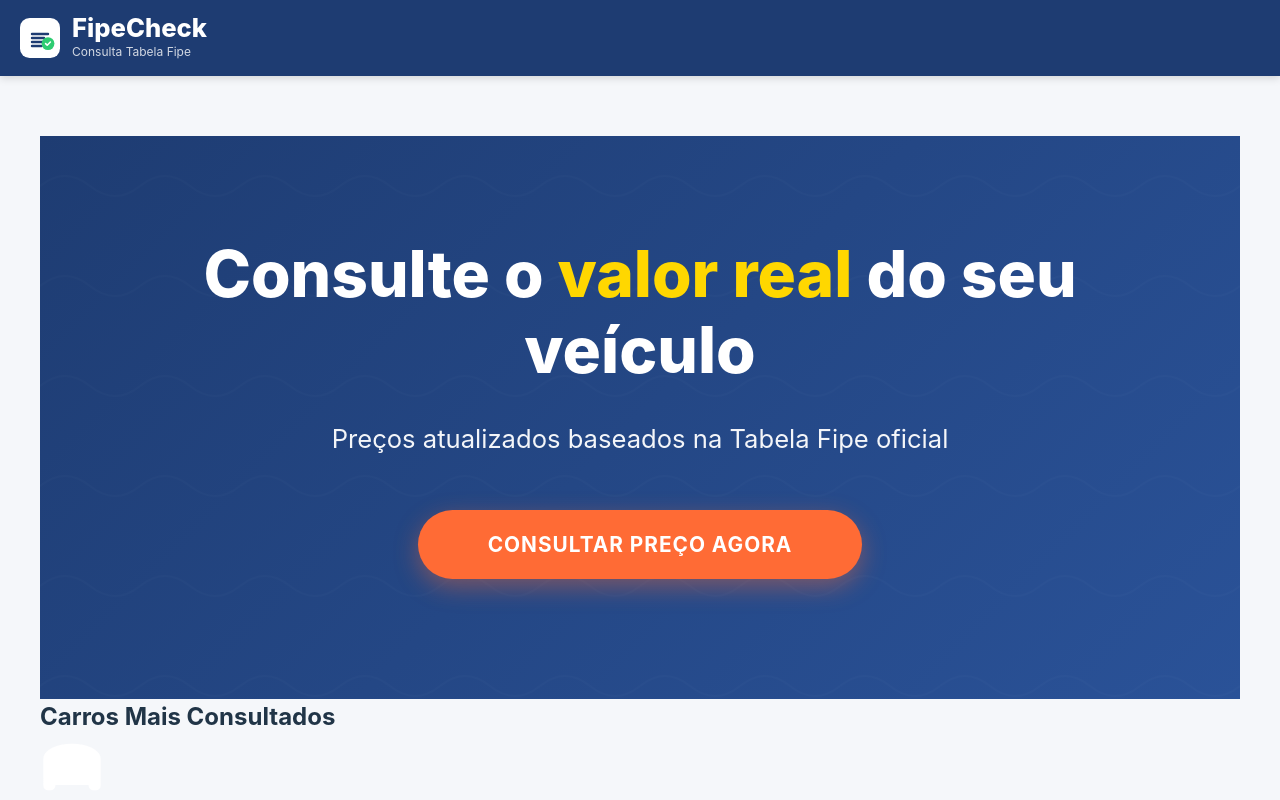
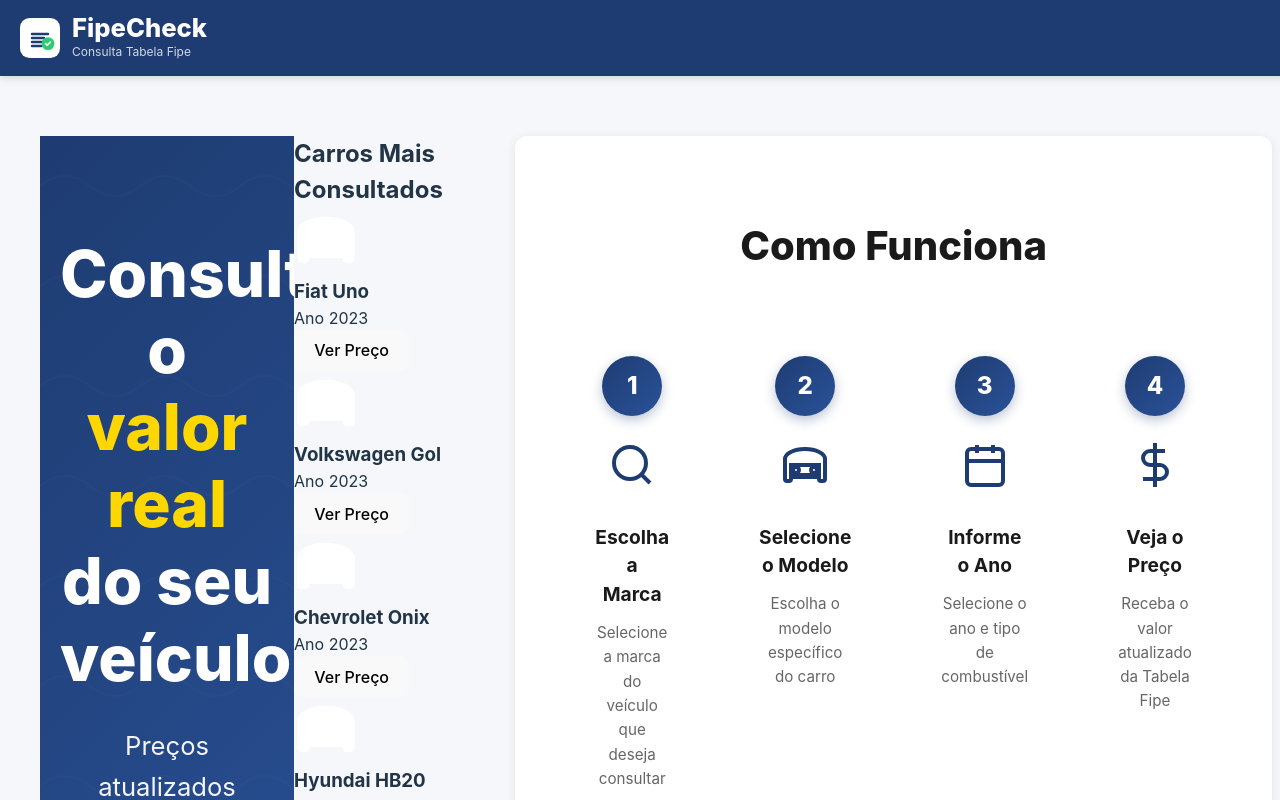
Before and after one commit to Lazarorx/desafio-minerva-tabela-fipe, a React (Vite) app in the folder tabela-fipe-app/: page / in a window 1280 px wide. Shown: the top 800 px of the page. Built offline with nearby package versions, Linux system fonts and the light colour scheme.

Commit message:
fix: Melhora centralização da segunda tela em notebooks

```diff
--- a/tabela-fipe-app/src/App.css
+++ b/tabela-fipe-app/src/App.css
@@ -79,13 +79,15 @@ main {
   width: 100%;
   overflow-x: hidden;
   padding: 40px 20px;
+  display: flex;
+  justify-content: center;
+  align-items: flex-start;
 }
 
 /* Container para centralizar conteúdo em telas grandes */
 main > * {
+  width: 100%;
   max-width: 1200px;
-  margin-left: auto;
-  margin-right: auto;
 }
 
 @media (min-width: 1024px) {
```
